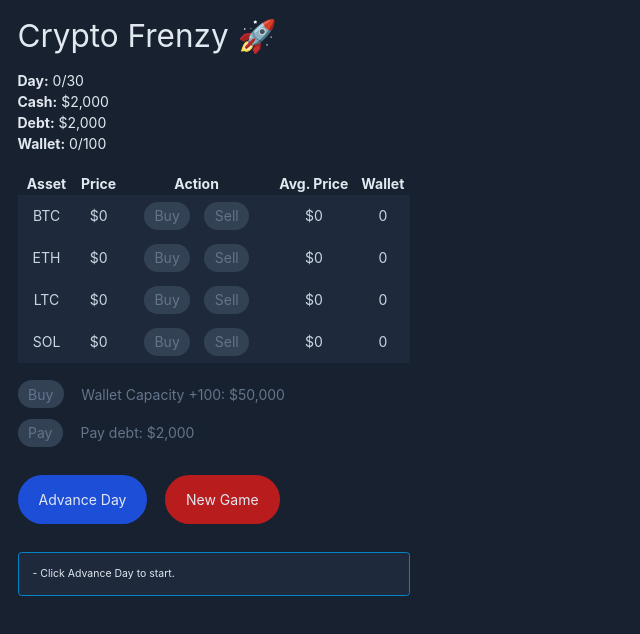
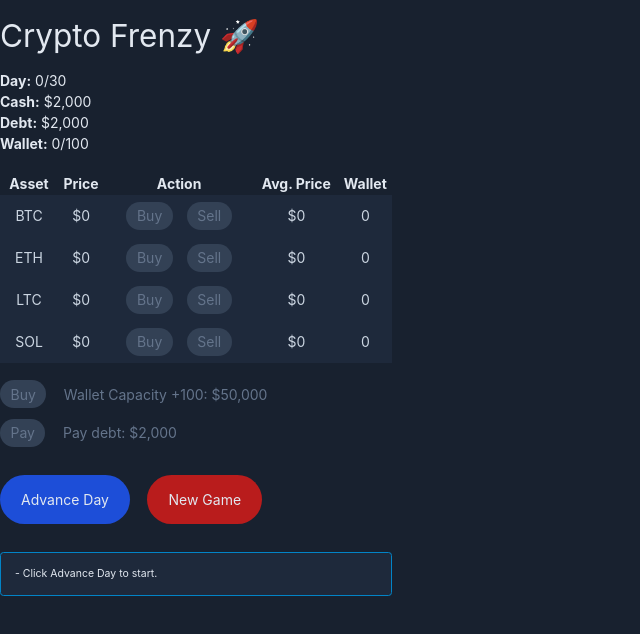
Before and after one commit to whcarter3/crypto-frenzy, a Next.js app: page / in a window 1280 px wide. Shown: the top 634 px of the page, without its empty margins (0-640 px from the left). Built offline with nearby package versions, Linux system fonts and the light colour scheme.

Commit message:
feat: resolves style

```diff
--- a/pages/index.tsx
+++ b/pages/index.tsx
@@ -17,15 +17,12 @@
         <link rel="icon" href="/favicon1.ico" />
       </Head>
 
-      <main className="prose px-5">
+      <main className="prose max-w-md">
         <Header state={state} />
 
         <Table state={state} dispatch={dispatch} />
 
-        <Actions
-          dispatch={dispatch}
-          state={state}
-        />
+        <Actions dispatch={dispatch} state={state} />
 
         <Log log={state.log} />
       </main>
```
